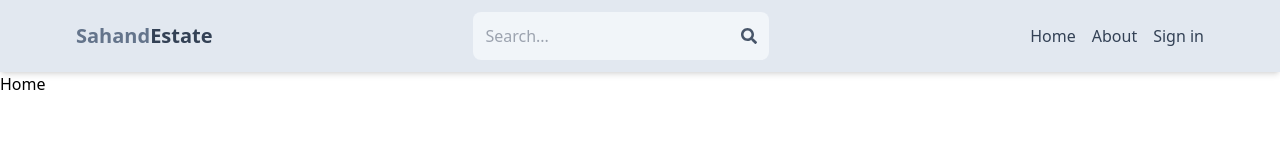
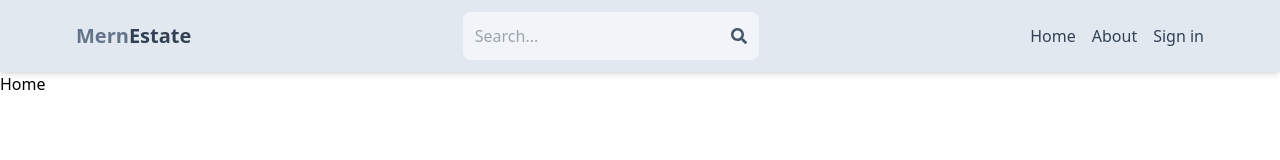
Before and after one commit to Default-nick/mern-estate, a React (Vite) app in the folder client/: page / in a window 1280 px wide. Shown: the top 160 px of the page. Built offline with nearby package versions, Linux system fonts and the light colour scheme.

Commit message:
Refactor: Mudança no nome da aplicação

```diff
--- a/client/src/components/Header.jsx
+++ b/client/src/components/Header.jsx
@@ -8,7 +8,7 @@ export default function Header() {
             <Link to='/'>
             <h1 className="font-bold text-sm sm:text-xl flex flex-wrap">
                 <span className="text-slate-500">
-                    Sahand
+                    Mern
                 </span>
                 <span className="text-slate-700">
                     Estate
--- a/package.json
+++ b/package.json
@@ -1,5 +1,5 @@
 {
-  "name": "mern-marketplace",
+  "name": "mern-estate",
   "version": "1.0.0",
   "description": "",
   "main": "index.js",
```
Also changed, not shown: 1 other file (tests, documents, lock files or other folders).
